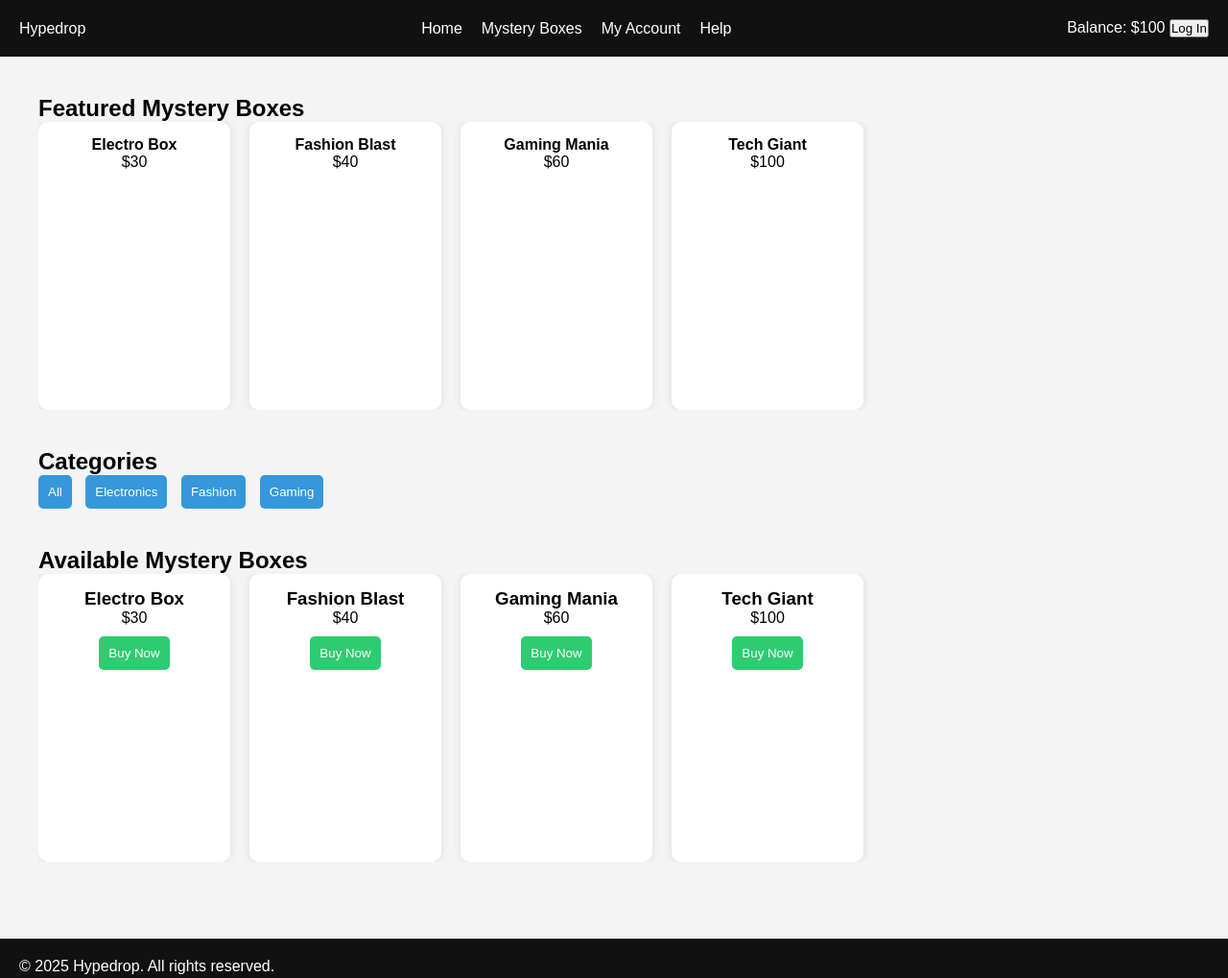
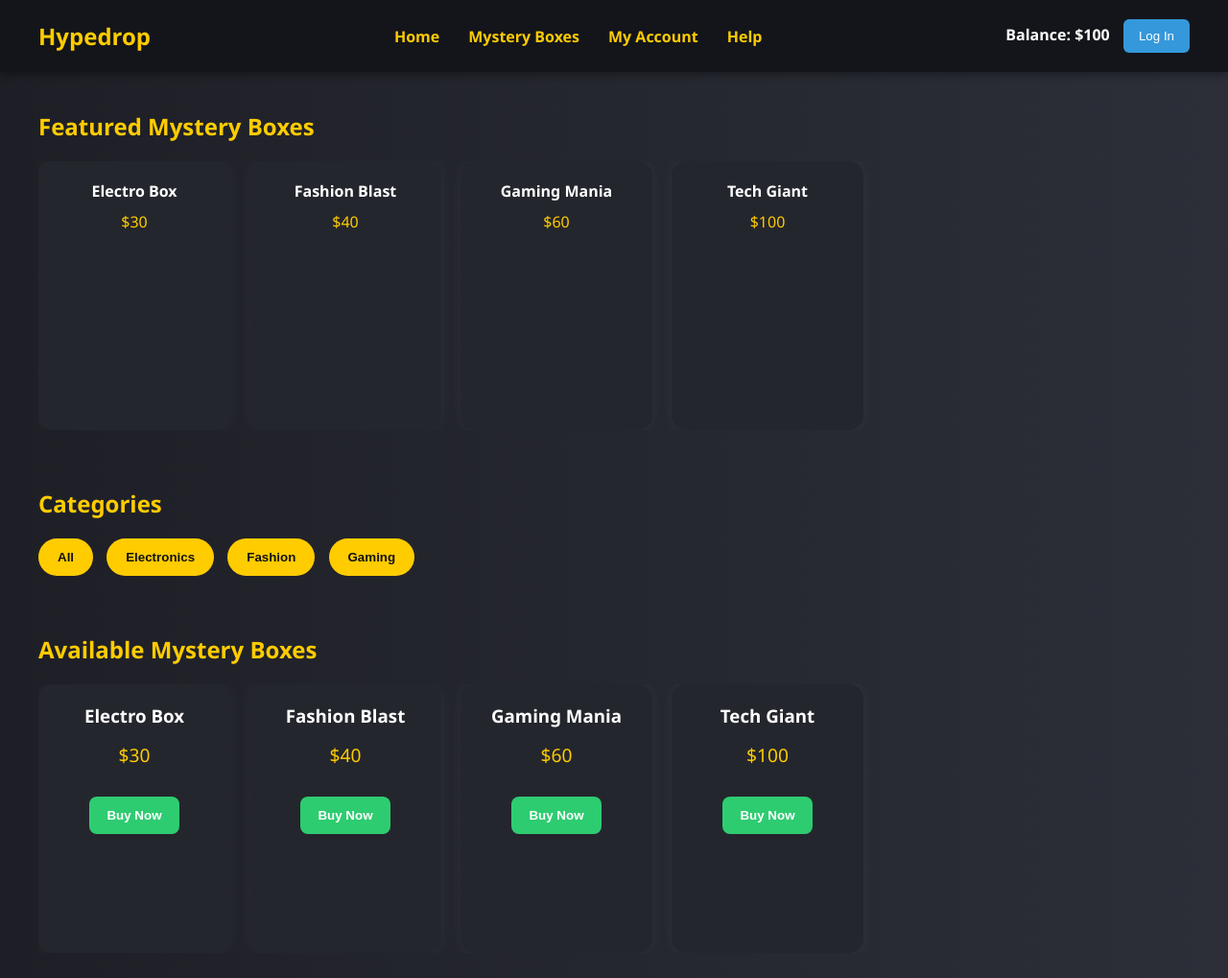
Before and after one commit to HIBIKRAZY/my-interactive-site, a plain HTML site: page index.html in a window 1280 px wide. Shown: the top 1019 px of the page at 96% size. Drawn offline with Linux system fonts and the light colour scheme.

Commit message:
Update index.html

```diff
--- a/index.html
+++ b/index.html
@@ -11,31 +11,38 @@
       box-sizing: border-box;
     }
     body {
-      font-family: Arial, sans-serif;
-      background: #f4f4f4;
+      font-family: 'Segoe UI', Tahoma, Geneva, Verdana, sans-serif;
+      background: linear-gradient(to right, #1e1f26, #2c2f38);
+      color: #fff;
     }
     header, footer {
-      background: #111;
+      background: #14151a;
       color: white;
-      padding: 20px;
+      padding: 20px 40px;
       display: flex;
       justify-content: space-between;
       align-items: center;
+      box-shadow: 0 2px 10px rgba(0,0,0,0.4);
     }
     nav ul {
       list-style: none;
       display: flex;
-      gap: 20px;
+      gap: 30px;
     }
     nav a {
-      color: white;
+      color: #ffcc00;
       text-decoration: none;
+      font-weight: bold;
     }
     main {
       padding: 40px;
     }
+    h2 {
+      margin-bottom: 20px;
+      color: #ffcc00;
+    }
     .featured-boxes, .categories, .box-listing {
-      margin-bottom: 40px;
+      margin-bottom: 60px;
     }
     .box-carousel, .box-list {
       display: flex;
@@ -44,36 +51,59 @@
     }
     .box, .box-carousel div {
       min-width: 200px;
-      height: 300px;
-      background: white;
-      border-radius: 10px;
-      padding: 15px;
+      height: 280px;
+      background: #24262d;
+      border-radius: 15px;
+      padding: 20px;
       text-align: center;
-      box-shadow: 0 0 10px rgba(0,0,0,0.1);
+      box-shadow: 0 0 15px rgba(255, 255, 255, 0.05);
+      transition: transform 0.2s ease;
+    }
+    .box:hover {
+      transform: scale(1.05);
+      background: #30323c;
     }
     .category {
       margin-right: 10px;
-      padding: 10px;
-      background: #3498db;
-      color: white;
+      padding: 12px 20px;
+      background: #ffcc00;
+      color: #111;
       border: none;
-      border-radius: 5px;
+      border-radius: 25px;
+      font-weight: bold;
       cursor: pointer;
+      transition: background 0.3s;
+    }
+    .category:hover {
+      background: #ffaa00;
     }
     button.buy-box {
-      margin-top: 10px;
+      margin-top: 15px;
       background: #2ecc71;
       color: white;
       border: none;
-      padding: 10px;
-      border-radius: 5px;
+      padding: 12px 18px;
+      border-radius: 8px;
       cursor: pointer;
+      font-weight: bold;
+      transition: background 0.3s;
+    }
+    button.buy-box:hover {
+      background: #27ae60;
+    }
+    .account span {
+      margin-right: 10px;
+      font-weight: bold;
+    }
+    footer p {
+      font-size: 0.9rem;
+      color: #bbb;
     }
   </style>
 </head>
 <body>
   <header>
-    <div class="logo">Hypedrop</div>
+    <div class="logo" style="font-size: 1.5rem; font-weight: bold; color: #ffcc00;">Hypedrop</div>
     <nav>
       <ul>
         <li><a href="#">Home</a></li>
@@ -84,7 +114,7 @@
     </nav>
     <div class="account">
       <span id="balance">Balance: $100</span>
-      <button onclick="alert('Log in coming soon')">Log In</button>
+      <button onclick="alert('Log in coming soon')" style="background: #3498db; color: white; padding: 10px 16px; border: none; border-radius: 6px; cursor: pointer;">Log In</button>
     </div>
   </header>
   <main>
@@ -136,7 +166,7 @@
           boxDiv.className = 'box';
           boxDiv.innerHTML = `
             <h3>${box.name}</h3>
-            <p>$${box.price}</p>
+            <p style="margin: 15px 0; font-size: 1.2rem; color: #ffcc00;">$${box.price}</p>
             <button class="buy-box" onclick="buyBox(${box.id})">Buy Now</button>
           `;
           container.appendChild(boxDiv);
@@ -147,7 +177,8 @@
       const container = document.getElementById('featured');
       boxes.forEach(box => {
         const boxDiv = document.createElement('div');
-        boxDiv.innerHTML = `<strong>${box.name}</strong><br>$${box.price}`;
+        boxDiv.className = 'box';
+        boxDiv.innerHTML = `<h4>${box.name}</h4><p style="margin-top: 10px; color: #ffcc00;">$${box.price}</p>`;
         container.appendChild(boxDiv);
       });
     }
```
